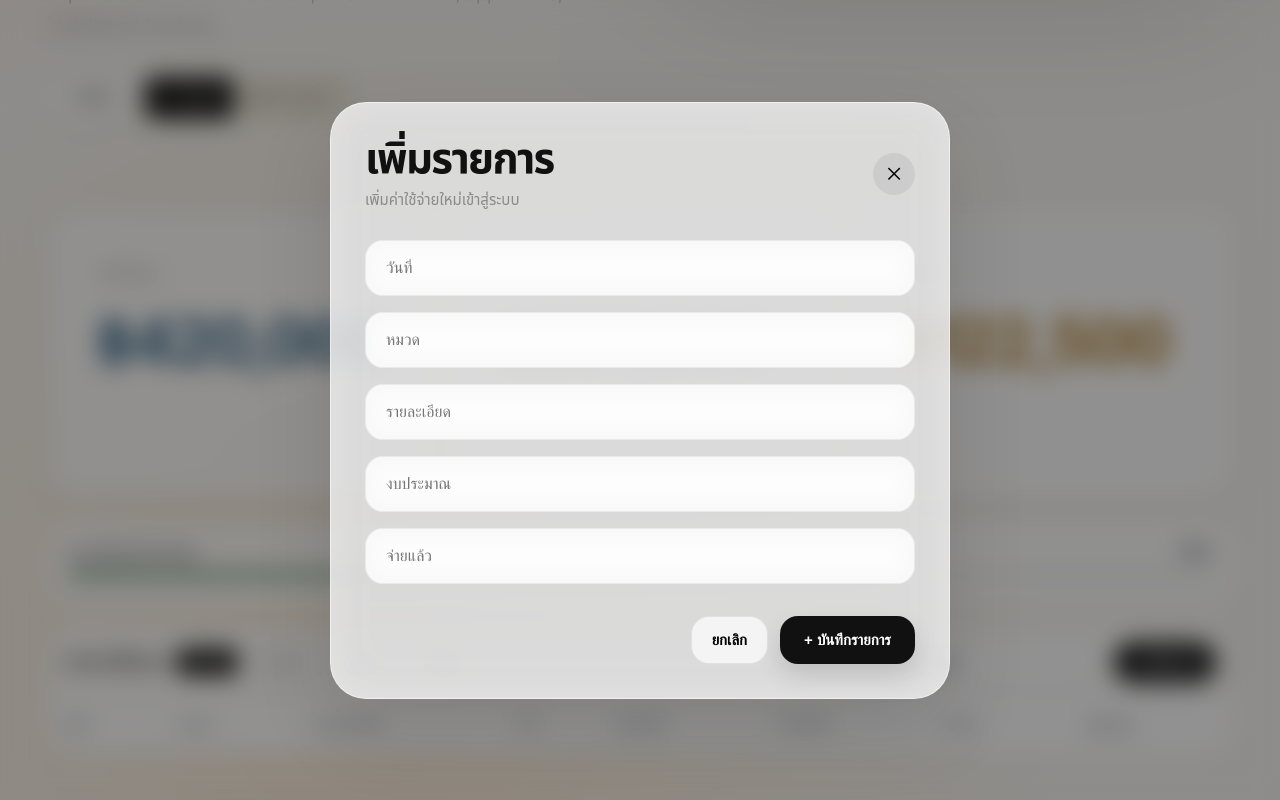
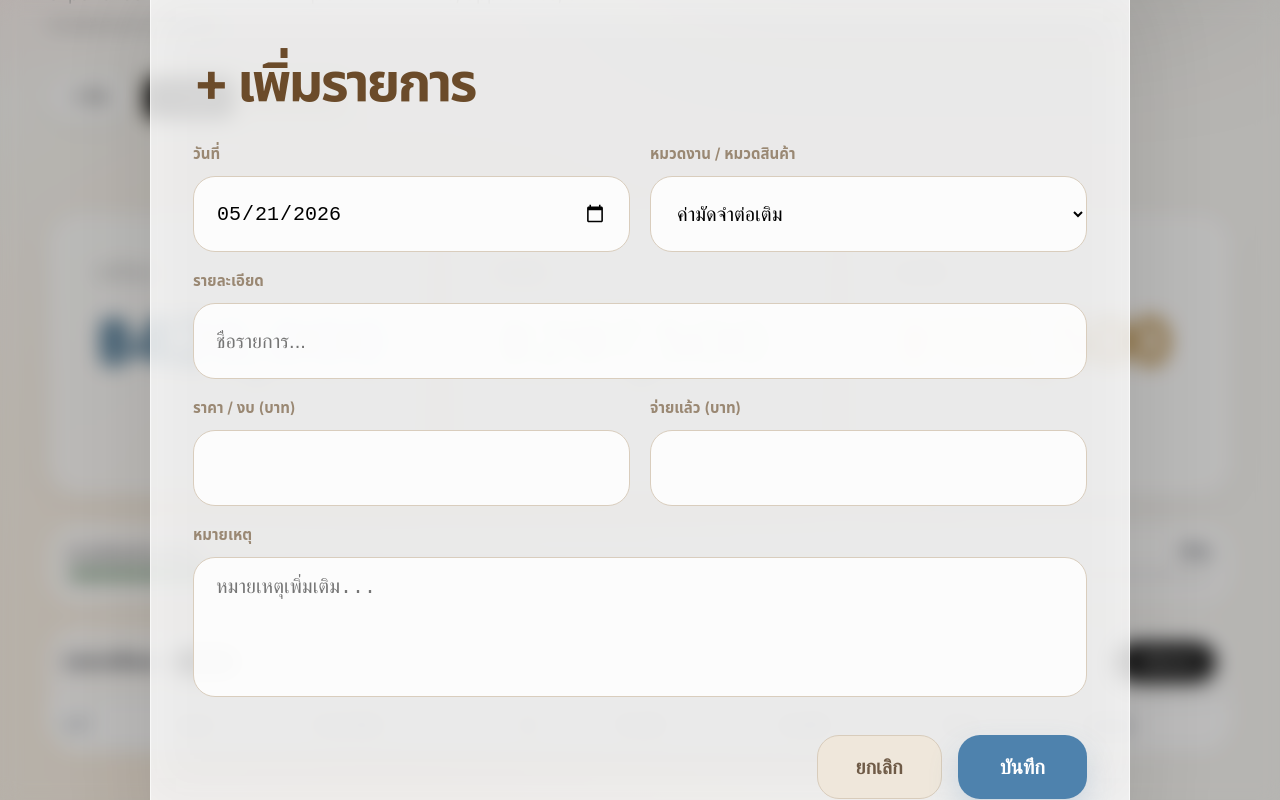
Before and after one commit to mildermine-kwr/am-home-budget, a React (Vite) app: page / in a window 1280 px wide. Both pictures are taken after typing "Sample" into the empty fields and a click on the button "+ เพิ่มรายการ". Shown: the part 710-1510 px from the top of the page. Built offline with nearby package versions, Linux system fonts and the light colour scheme.

Commit message:
Update App.jsx

```diff
--- a/src/App.jsx
+++ b/src/App.jsx
@@ -9,6 +9,27 @@ const DEFAULT_FURN = FURN
 
 const STORAGE_KEY =
   'am-home-react-budget'
+
+
+const TCATS = [
+  'ค่ามัดจำต่อเติม',
+  'เสาเข็ม',
+  'งานปูน',
+  'งานระบบ',
+  'หลังคา',
+  'งานโครงสร้าง',
+  'อื่นๆ',
+]
+
+const FCATS = [
+  'Home Appliances',
+  'Furniture',
+  'Building Materials / Repairs',
+  'Kitchenware',
+  'Bedding',
+  'Decorations',
+  'อื่นๆ',
+]
 
 export default function App() {
   const [activeTab, setActiveTab] =
@@ -50,6 +71,7 @@ export default function App() {
     note: '',
     total: '',
     paid: '',
+    remark: '',
   })
 
   useEffect(() => {
@@ -700,9 +722,23 @@ export default function App() {
             />
 
             <button
-              onClick={() =>
+              onClick={() => {
+                setForm({
+                  date: new Date()
+                    .toISOString()
+                    .slice(0, 10),
+                  cat:
+                    activeTab === 'tort'
+                      ? TCATS[0]
+                      : FCATS[0],
+                  note: '',
+                  total: '',
+                  paid: '',
+                  remark: '',
+                })
+
                 setOpen(true)
-              }
+              }}
               style={{
                 border: 'none',
                 background: '#111111',
@@ -1004,129 +1040,146 @@ export default function App() {
       </div>
 
 
+
 {open && (
   <div
     style={{
       position: 'fixed',
       inset: 0,
-      background: 'rgba(15,15,15,.45)',
-      backdropFilter: 'blur(12px)',
+      background:
+        'rgba(15,15,15,.28)',
+      zIndex: 100,
       display: 'flex',
+      alignItems: 'center',
       justifyContent: 'center',
-      alignItems: 'center',
+      backdropFilter: 'blur(10px)',
       padding: '24px',
-      zIndex: 9999,
-    }}
-  >
-    <div
-      style={{
-        width: '100%',
-        maxWidth: '620px',
-        borderRadius: '36px',
-        background:
-          'rgba(255,255,255,.78)',
-        backdropFilter: 'blur(24px)',
-        border:
-          '1px solid rgba(255,255,255,.55)',
-        boxShadow:
-          '0 30px 80px rgba(0,0,0,.12)',
-        padding: '34px',
-      }}
-    >
-      <div
-        style={{
-          display: 'flex',
-          justifyContent:
-            'space-between',
-          alignItems: 'center',
-          marginBottom: '28px',
-        }}
-      >
-        <div>
-          <div
-            style={{
-              fontSize: '42px',
-              fontWeight: 800,
-              letterSpacing: '-0.04em',
-              color: '#111',
-              lineHeight: 1,
-            }}
-          >
-            เพิ่มรายการ
-          </div>
-
-          <div
-            style={{
-              marginTop: '10px',
-              color: '#8B8B8B',
-              fontSize: '15px',
-            }}
-          >
-            เพิ่มค่าใช้จ่ายใหม่เข้าสู่ระบบ
-          </div>
-        </div>
-
-        <button
+    }}
     onClick={() =>
       setOpen(false)
     }
-          style={{
-            width: '42px',
-            height: '42px',
-            borderRadius: '999px',
-            border: 'none',
+  >
+    <div
+      onClick={(e) =>
+        e.stopPropagation()
+      }
+      style={{
+        width: '100%',
+        maxWidth: '980px',
+        borderRadius: '40px',
+        padding: '42px',
         background:
-              'rgba(0,0,0,.06)',
-            cursor: 'pointer',
-            fontSize: '18px',
-          }}
-        >
-          ✕
-        </button>
-      </div>
+          'rgba(255,255,255,.82)',
+        backdropFilter:
+          'blur(24px)',
+        border:
+          '1px solid rgba(255,255,255,.6)',
+        boxShadow:
+          '0 30px 90px rgba(0,0,0,.12)',
+      }}
+    >
+      <h3
+        style={{
+          fontSize: '54px',
+          lineHeight: 1,
+          fontWeight: 800,
+          letterSpacing:
+            '-0.05em',
+          color: '#6B4B2A',
+          marginBottom: '34px',
+        }}
+      >
+        + เพิ่มรายการ
+      </h3>
 
       <div
         style={{
           display: 'grid',
-          gap: '16px',
-        }}
-      >
-        <ModernInput
-          placeholder="วันที่"
+          gridTemplateColumns:
+            '1fr 1fr',
+          gap: '20px',
+          marginBottom: '18px',
+        }}
+      >
+        <Field label="วันที่">
+          <input
+            type="date"
             value={form.date}
             onChange={(e) =>
               setForm({
                 ...form,
-              date: e.target.value,
+                date:
+                  e.target.value,
               })
             }
+            style={fieldStyle}
           />
-
-        <ModernInput
-          placeholder="หมวด"
+        </Field>
+
+        <Field label="หมวดงาน / หมวดสินค้า">
+          <select
             value={form.cat}
             onChange={(e) =>
               setForm({
                 ...form,
-              cat: e.target.value,
+                cat:
+                  e.target.value,
               })
             }
-        />
-
-        <ModernInput
-          placeholder="รายละเอียด"
+            style={fieldStyle}
+          >
+            {(activeTab ===
+            'tort'
+              ? TCATS
+              : FCATS
+            ).map((c) => (
+              <option
+                key={c}
+                value={c}
+              >
+                {c}
+              </option>
+            ))}
+          </select>
+        </Field>
+      </div>
+
+      <div
+        style={{
+          marginBottom: '18px',
+        }}
+      >
+        <Field label="รายละเอียด">
+          <input
+            type="text"
+            placeholder="ชื่อรายการ..."
             value={form.note}
             onChange={(e) =>
               setForm({
                 ...form,
-              note: e.target.value,
+                note:
+                  e.target.value,
               })
             }
+            style={fieldStyle}
           />
-
-        <ModernInput
+        </Field>
+      </div>
+
+      <div
+        style={{
+          display: 'grid',
+          gridTemplateColumns:
+            '1fr 1fr',
+          gap: '20px',
+          marginBottom: '18px',
+        }}
+      >
+        <Field
+          label="ราคา / งบ (บาท)"
+        >
+          <input
             type="number"
-          placeholder="งบประมาณ"
             value={form.total}
             onChange={(e) =>
               setForm({
@@ -1135,11 +1188,15 @@ export default function App() {
                   e.target.value,
               })
             }
+            style={fieldStyle}
           />
-
-        <ModernInput
+        </Field>
+
+        <Field
+          label="จ่ายแล้ว (บาท)"
+        >
+          <input
             type="number"
-          placeholder="จ่ายแล้ว"
             value={form.paid}
             onChange={(e) =>
               setForm({
@@ -1148,31 +1205,60 @@ export default function App() {
                   e.target.value,
               })
             }
+            style={fieldStyle}
           />
+        </Field>
+      </div>
+
+      <div
+        style={{
+          marginBottom: '18px',
+        }}
+      >
+        <Field label="หมายเหตุ">
+          <textarea
+            placeholder="หมายเหตุเพิ่มเติม..."
+            value={form.remark}
+            onChange={(e) =>
+              setForm({
+                ...form,
+                remark:
+                  e.target.value,
+              })
+            }
+            style={{
+              ...fieldStyle,
+              minHeight: '140px',
+              paddingTop: '18px',
+              resize: 'none',
+            }}
+          />
+        </Field>
       </div>
 
       <div
         style={{
           display: 'flex',
-          justifyContent: 'flex-end',
-          gap: '12px',
-          marginTop: '32px',
+          justifyContent:
+            'flex-end',
+          gap: '16px',
+          marginTop: '34px',
         }}
       >
         <button
           onClick={() =>
             setOpen(false)
           }
-          style={{
-            border:
-              '1px solid rgba(0,0,0,.08)',
-            background:
-              'rgba(255,255,255,.72)',
-            padding:
-              '14px 20px',
-            borderRadius: '18px',
-            fontWeight: 600,
-            fontSize: '15px',
+          className="modal-cancel"
+          style={{
+            height: '64px',
+            padding: '0 38px',
+            borderRadius: '22px',
+            border: '1px solid #D8CCBB',
+            background: '#EFE7DB',
+            color: '#6F5B47',
+            fontSize: '20px',
+            fontWeight: 700,
             cursor: 'pointer',
           }}
         >
@@ -1181,22 +1267,22 @@ export default function App() {
 
         <button
           onClick={addItem}
-          style={{
+          className="modal-save"
+          style={{
+            height: '64px',
+            padding: '0 42px',
             border: 'none',
-            background:
-              '#111111',
+            borderRadius: '22px',
+            background: '#4E82AD',
             color: '#fff',
-            padding:
-              '14px 24px',
-            borderRadius: '18px',
-            fontWeight: 700,
-            fontSize: '15px',
+            fontSize: '20px',
+            fontWeight: 800,
             cursor: 'pointer',
             boxShadow:
-              '0 12px 24px rgba(0,0,0,.12)',
-          }}
-        >
-          + บันทึกรายการ
+              '0 14px 30px rgba(78,130,173,.22)',
+          }}
+        >
+          บันทึก
         </button>
       </div>
     </div>
@@ -1207,26 +1293,42 @@ export default function App() {
   )
 }
 
-function ModernInput(props) {
+
+const fieldStyle = {
+  width: '100%',
+  borderRadius: '22px',
+  border: '1px solid #D9CDBD',
+  background:
+    'rgba(255,255,255,.88)',
+  padding: '0 22px',
+  fontSize: '20px',
+  height: '76px',
+  outline: 'none',
+  boxSizing: 'border-box',
+}
+
+function Field({
+  label,
+  children,
+}) {
   return (
-    <input
-      {...props}
-      style={{
-        width: '100%',
-        border:
-          '1px solid rgba(0,0,0,.06)',
-        background:
-          'rgba(255,255,255,.72)',
-        backdropFilter: 'blur(12px)',
-        borderRadius: '18px',
-        padding: '18px 20px',
-        fontSize: '16px',
-        outline: 'none',
-        transition:
-          'all .25s ease',
-        boxSizing: 'border-box',
-      }}
-    />
+    <div>
+      <label
+        style={{
+          display: 'block',
+          marginBottom: '10px',
+          fontSize: '15px',
+          fontWeight: 600,
+          color: '#9A8873',
+        }}
+      >
+        {label}
+      </label>
+
+      <div>
+        {children}
+      </div>
+    </div>
   )
 }
 
```
Lines whose indentation alone changed are shown as unchanged.
